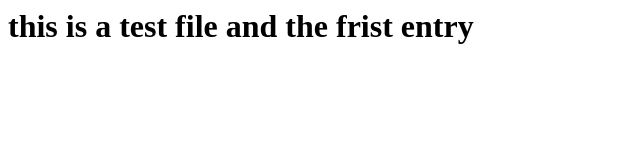
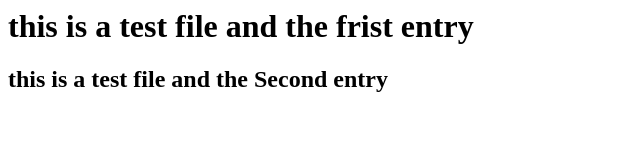
Before and after one commit to rneighborsphone/SecondIncomming, a plain HTML site: page index.html in a window 1280 px wide. Shown: the whole page, without its empty margins (0-640 px from the left). Drawn offline with Linux system fonts and the light colour scheme.

Commit message:
I added the second line to the index.html file

```diff
--- a/index.html
+++ b/index.html
@@ -1 +1,2 @@
 <h1> this is a test file and the frist entry </h1>
+<h2> this is a test file and the Second entry </h2>
```
